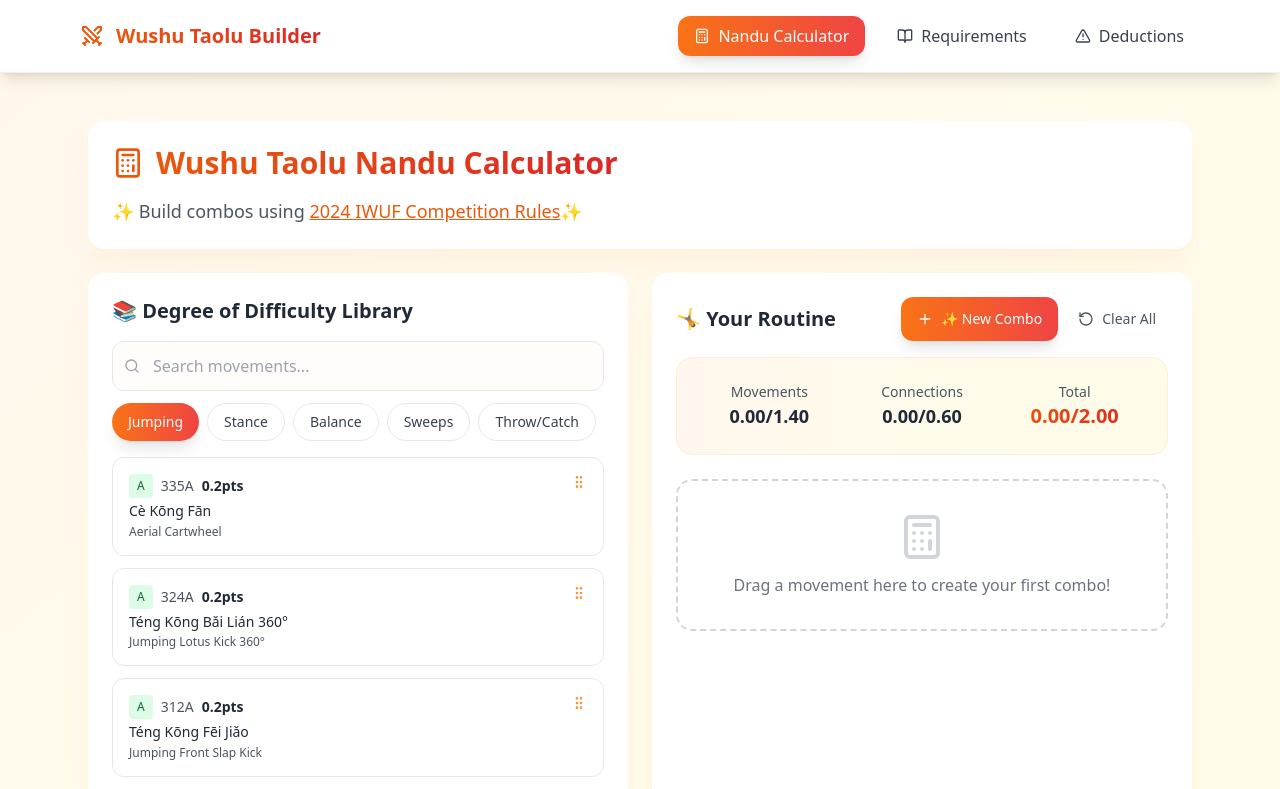
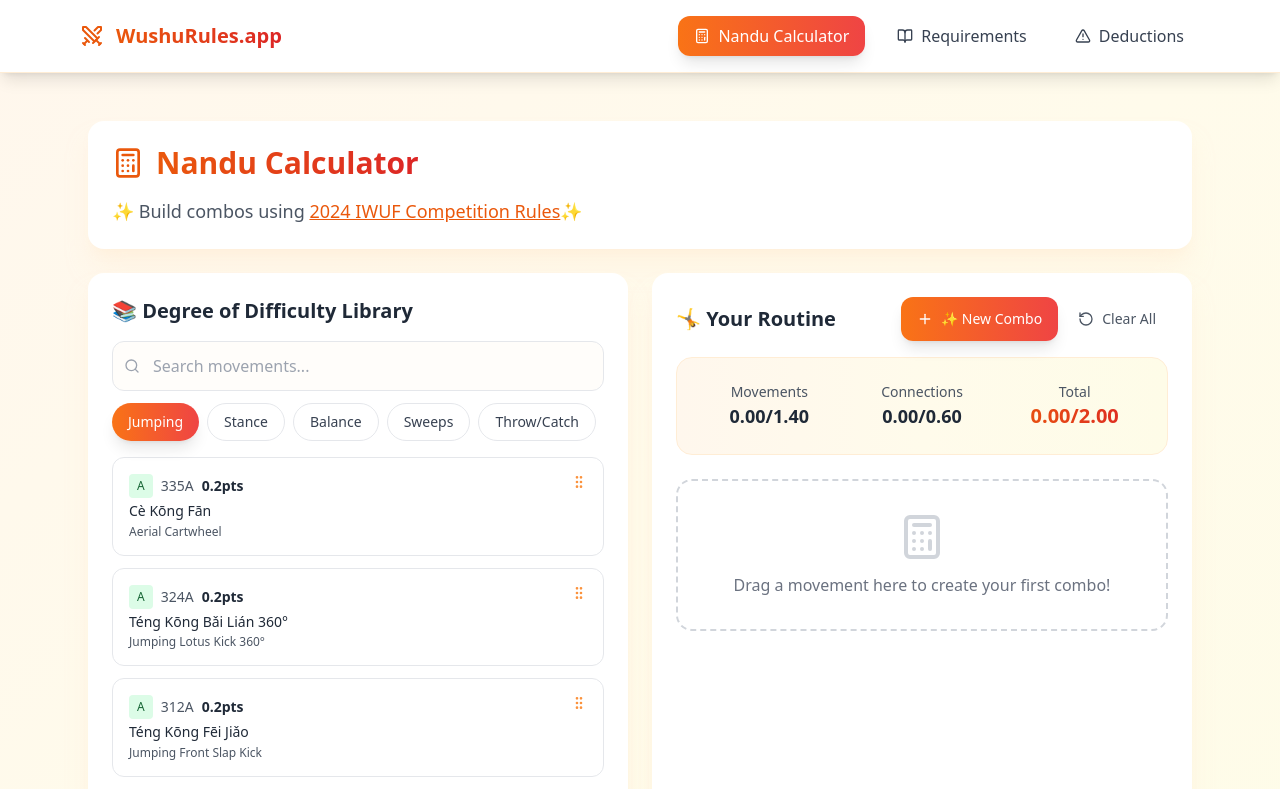
Before and after one commit to rebscodes/nandu, a React (Vite) app: page / in a window 1280 px wide. Shown: the top 789 px of the page. Built offline with nearby package versions, Linux system fonts and the light colour scheme; the HTML template or start-up script is replaced by a standard one.

Commit message:
minor copy edits - wushurules.app

```diff
--- a/index.html
+++ b/index.html
@@ -3,7 +3,7 @@
   <head>
     <meta charset="UTF-8" />
     <meta name="viewport" content="width=device-width, initial-scale=1.0" />
-    <title>Wushu Taolu Builder</title>
+    <title>wushurules.app</title>
     <link rel="icon" type="image/svg+xml" href="/favicon.svg">
     <link rel="icon" type="image/x-icon" href="/favicon.ico">
     <link rel="icon" type="image/png" sizes="32x32" href="/favicon-32x32.png">
--- a/src/App.jsx
+++ b/src/App.jsx
@@ -15,7 +15,7 @@
           <div className="flex items-center gap-3">
             <Swords className="h-6 w-6 text-orange-600" />
             <span className="text-lg sm:text-xl font-bold bg-gradient-to-r from-orange-600 to-red-600 bg-clip-text text-transparent">
-              Wushu Taolu Builder
+              WushuRules.app
             </span>
           </div>
 
--- a/src/NanduCalculator.jsx
+++ b/src/NanduCalculator.jsx
@@ -345,7 +345,7 @@
       <div className="bg-white rounded-2xl shadow-xl shadow-orange-100/50 p-6 mb-6">
         <div className="flex items-center gap-3 mb-4">
           <Calculator className="h-8 w-8 text-orange-600" />
-          <h1 className="text-3xl font-bold bg-gradient-to-r from-orange-600 to-red-600 bg-clip-text text-transparent">Wushu Taolu Nandu Calculator</h1>
+          <h1 className="text-3xl font-bold bg-gradient-to-r from-orange-600 to-red-600 bg-clip-text text-transparent">Nandu Calculator</h1>
         </div>
         <p className="text-gray-600 text-lg">
           ✨ Build combos using{' '}
```
